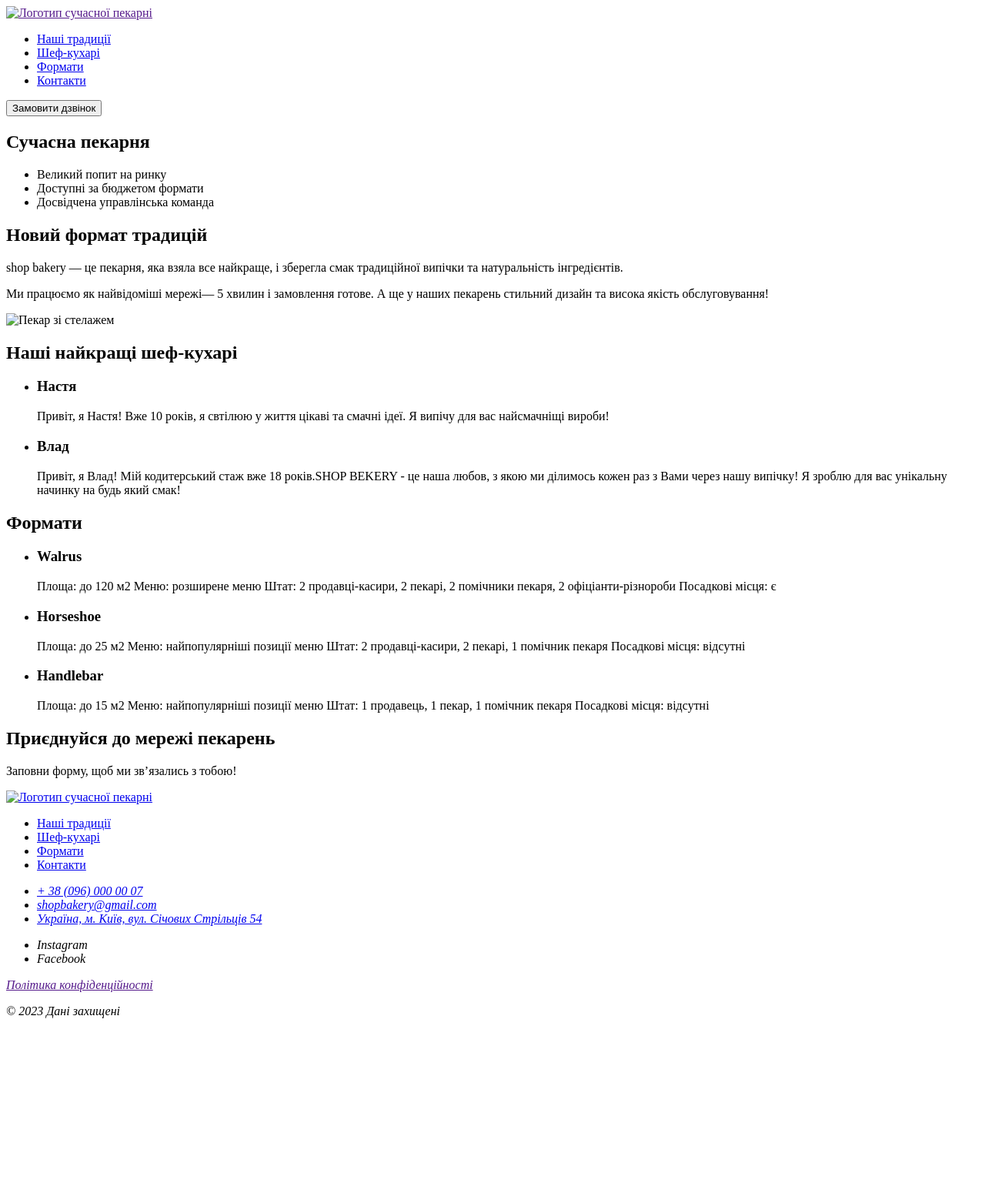
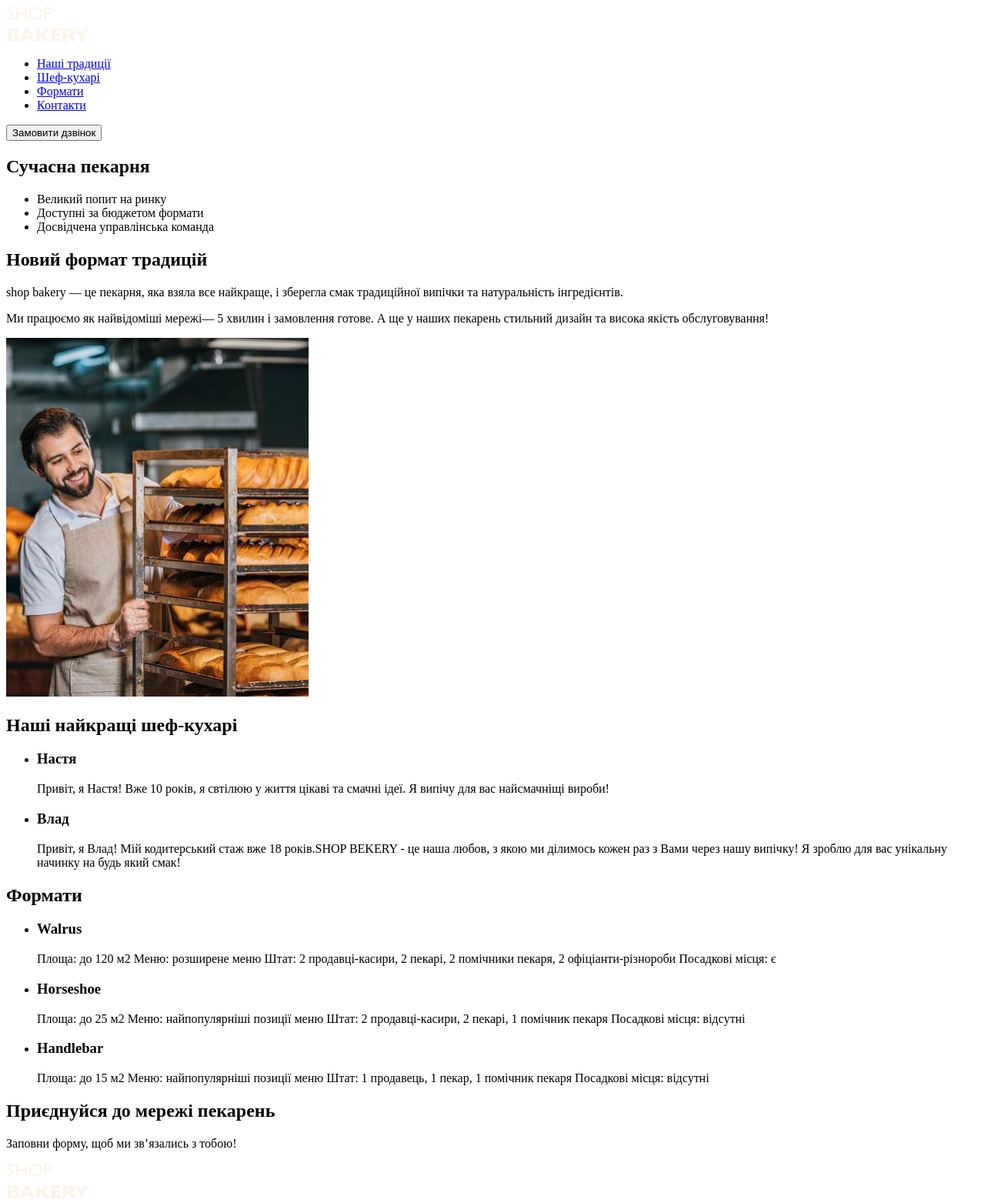
Before and after one commit to KatTereshchenko/Genius.Space_Project_about_Bakery, a plain HTML site: page index.html in a window 1280 px wide. Shown: the top 1563 px of the page at 77% size. Before the commit the page ends 1339 px from the top, so only its background shows below. Drawn offline with Linux system fonts and the light colour scheme; files whose address does not match are found by name.

Commit message:
add images

```diff
--- a/index.html
+++ b/index.html
@@ -11,7 +11,7 @@
       <nav>
         <a href="">
           <img
-            src="/Classes/Classes 1/img/logo.svg"
+            src="./img/logo.svg"
             alt="Логотип сучасної пекарні"
           />
         </a>
@@ -43,7 +43,7 @@
           стильний дизайн та висока якість обслуговування!
         </p>
         <img
-          src="/Classes/Classes 1/img/image 1560.jpg"
+          src="./img/image 1560.jpg"
           alt="Пекар зі стелажем"
         />
       </section>
@@ -115,7 +115,7 @@
       <nav>
         <a href="#">
           <img
-            src="/Classes/Classes 1/img/logo.svg"
+            src="./img/logo.svg"
             alt="Логотип сучасної пекарні"
           />
         </a>
```
